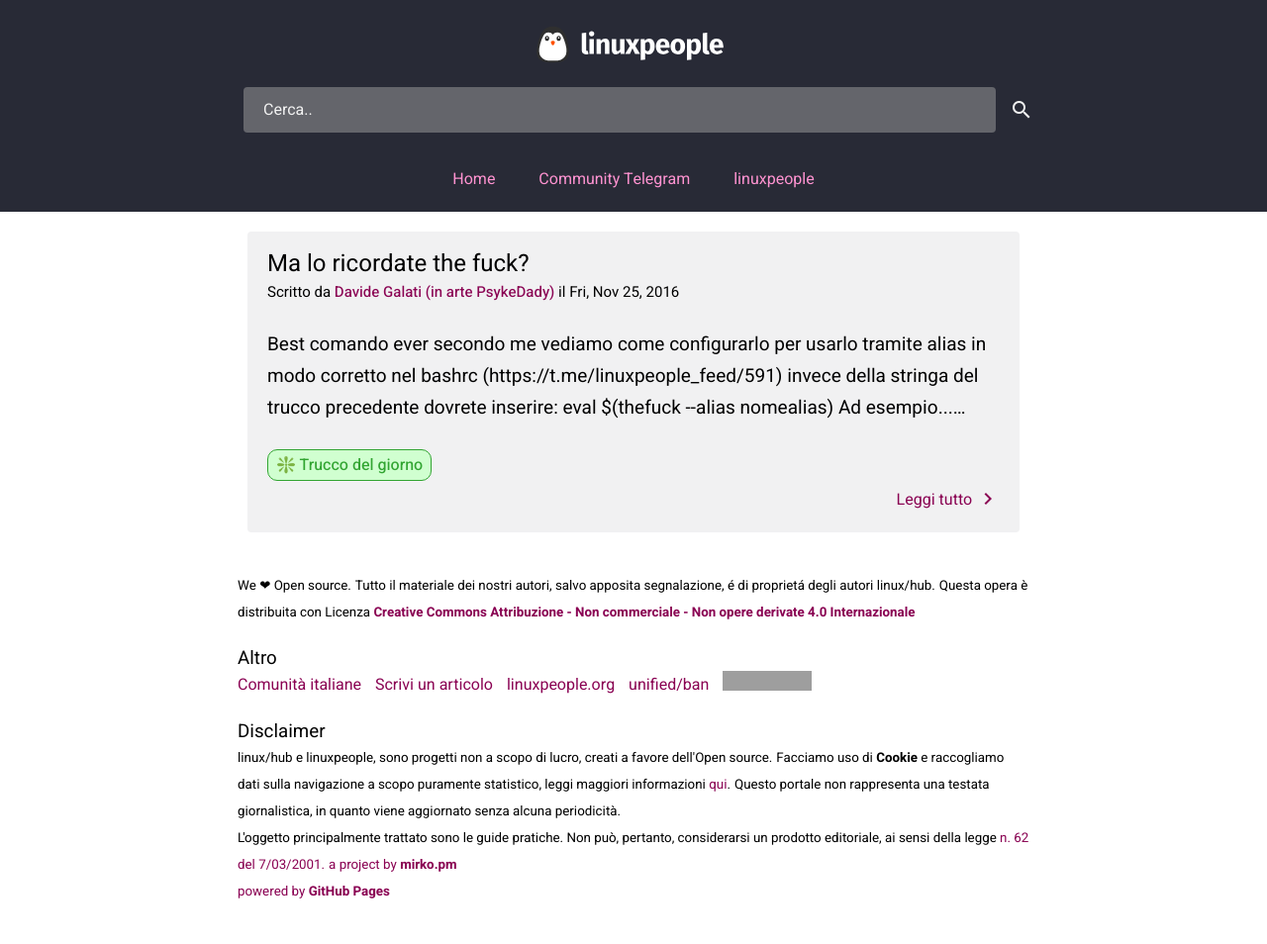
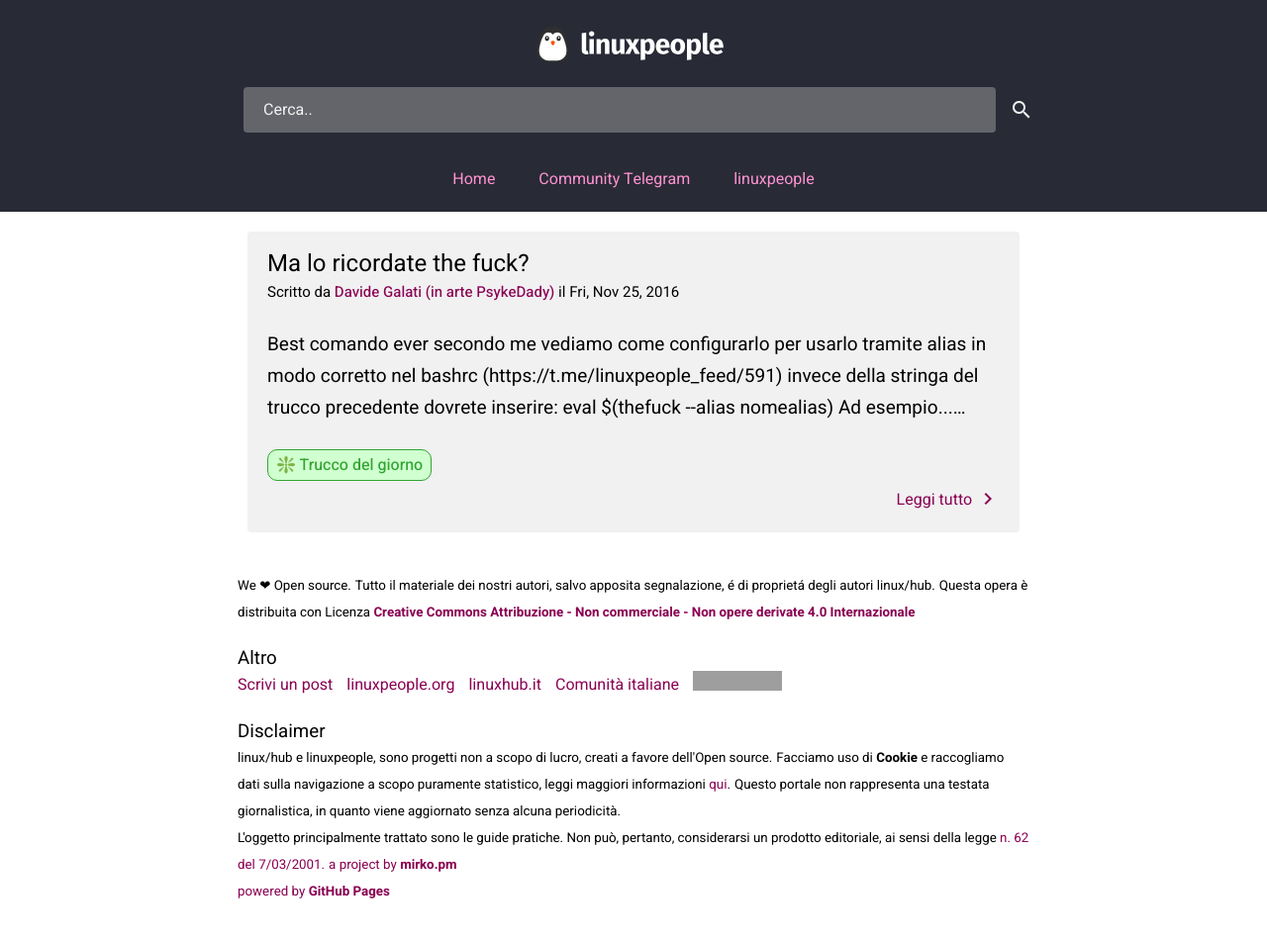
Before and after one commit to linuxhubit/linuxpeople_feed, a Jekyll site: the page built from index.html, in a window 1280 px wide. Shown: the whole page at 99% size. Built offline with Jekyll 4.4.1, drawn with Linux system fonts in a browser that asks for light colours; the list of posts is cut into pages by our own code; grey boxes are pictures that could not be loaded.

Commit message:
update footer links

```diff
--- a/_includes/footer.html
+++ b/_includes/footer.html
@@ -11,16 +11,16 @@
         <h3>Altro</h3>
         <ul>
             <li>
-                <a href="https://t.me/linuxpeople_network">Comunità italiane</a>
-            </li>
-            <li>
-                <a href="https://github.com/linuxhubit/feed.linuxpeople.org">Scrivi un articolo</a>
+                <a href="https://github.com/linuxhubit/linuxpeople_feed">Scrivi un post</a>
             </li>
             <li>
                 <a target="_blank" href="https://linuxpeople.org/">linuxpeople.org</a>
             </li>
             <li>
-                <a target="_blank" href="https://unifiedban.solutions">unified/ban</a>
+                <a target="_blank" href="https://linuxhub.it/">linuxhub.it</a>
+            </li>
+            <li>
+                <a href="https://t.me/linuxpeople_network">Comunità italiane</a>
             </li>
             <li>
                 <a rel="license" href="https://creativecommons.org/licenses/by-nc-nd/4.0/deed.it"> <img
```
